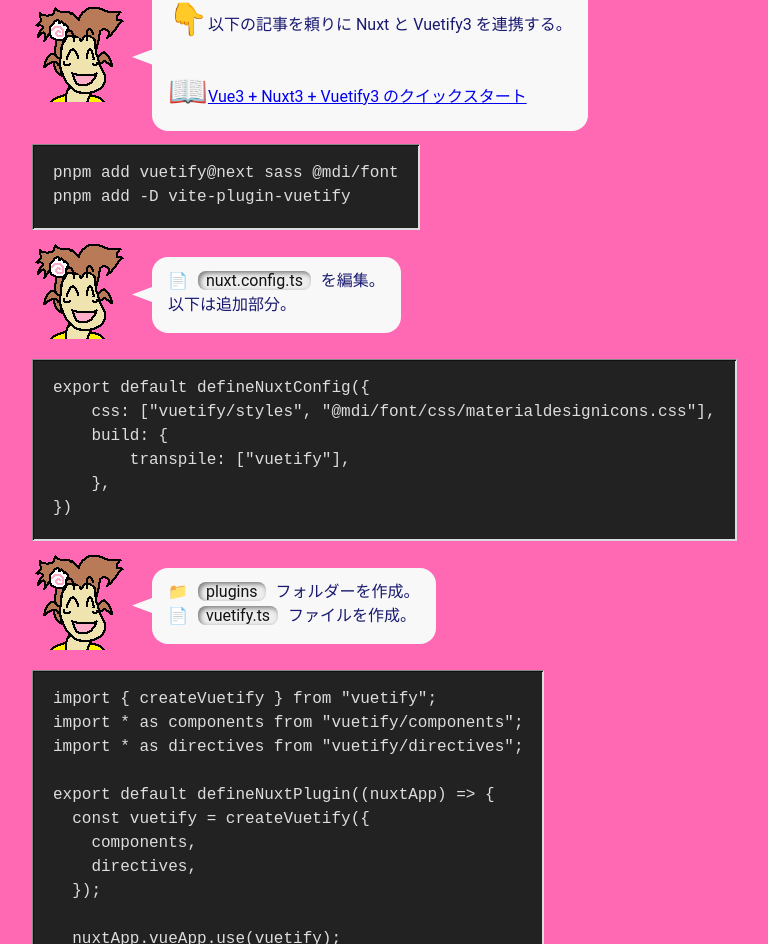
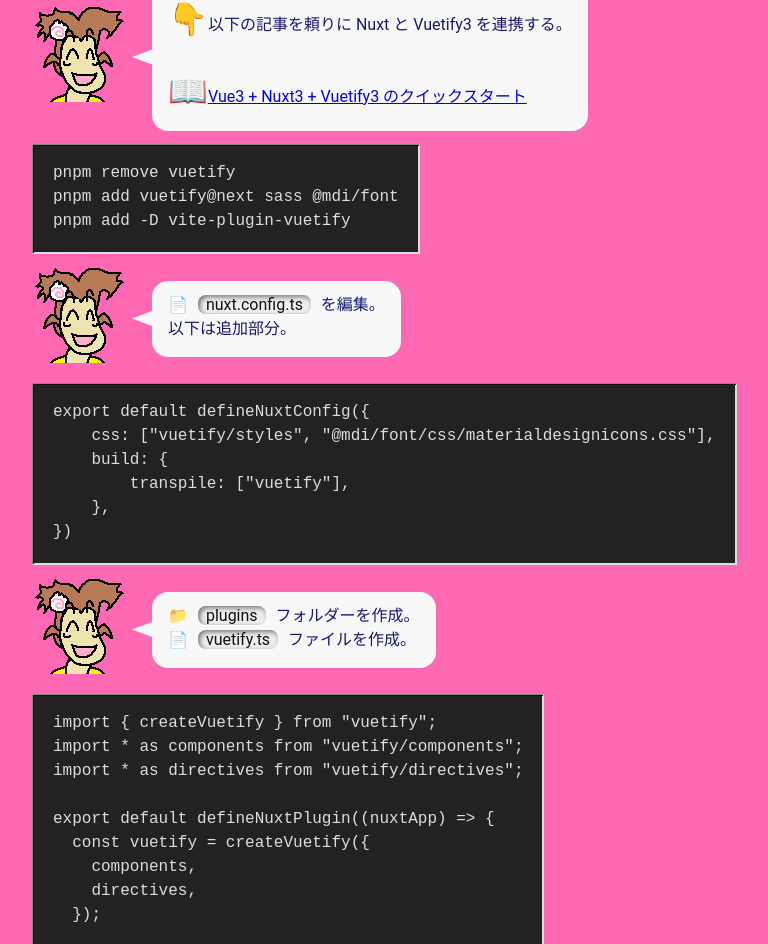
Before and after one commit to muzudho/Warabenture-2025, a Nuxt app: page / in a window 1280 px wide. Shown: the part 3461-4405 px from the top of the page, without its empty margins (88-856 px from the left). Built offline with nearby package versions, Linux system fonts and the light colour scheme.

Commit message:
ジャーナル追加。

```diff
--- a/pages/index.vue
+++ b/pages/index.vue
@@ -137,6 +137,7 @@
             </div>
         </div>
         <pre class="code-b">
+pnpm remove vuetify
 pnpm add vuetify@next sass @mdi/font
 pnpm add -D vite-plugin-vuetify</pre>
         <div class="talk">
```
